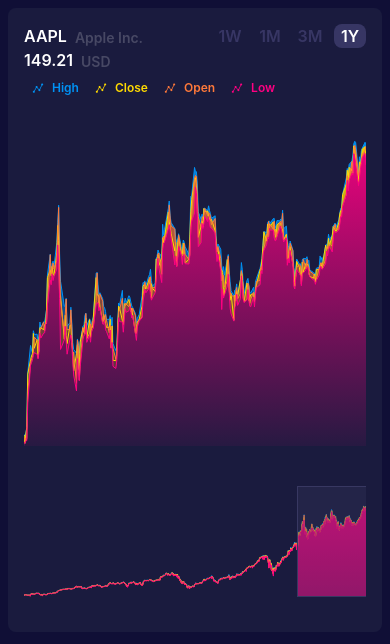
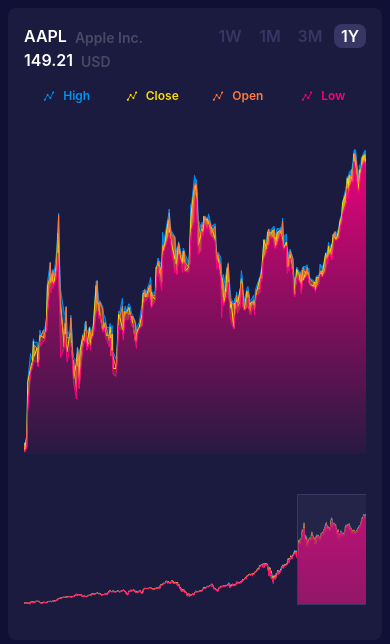
Before and after one commit to rowlandwilliams/stock-chart, a React (Create React App) app: page / in a window 390 px wide. Shown: the top 644 px of the page. Built offline with nearby package versions, Linux system fonts and the light colour scheme.

Commit message:
center legend on mobile

```diff
--- a/src/components/StockChart/Header/Header.tsx
+++ b/src/components/StockChart/Header/Header.tsx
@@ -32,7 +32,7 @@
 
         <TimeLabels latestDate={latestDate} />
       </div>
-      <div className="flex sm:hidden mt-2">
+      <div className="flex sm:hidden mt-4">
         <HeaderLegend stockKeys={stockKeys} />
       </div>
     </>
--- a/src/components/StockChart/Header/HeaderLegend/HeaderLegend.tsx
+++ b/src/components/StockChart/Header/HeaderLegend/HeaderLegend.tsx
@@ -7,7 +7,7 @@
 
 export const HeaderLegend = ({ stockKeys }: Props) => {
   return (
-    <div className="flex text-xs sm:text-xs">
+    <div className="flex text-xs sm:text-xs w-full">
       {stockKeys.map((stockKey, i) => (
         <HeaderLegendItem stockKey={stockKey} textColor={supernovaColors[i]} />
       ))}
--- a/src/components/StockChart/Header/HeaderLegend/HeaderLegendItem/HeaderLegendItem.tsx
+++ b/src/components/StockChart/Header/HeaderLegend/HeaderLegendItem/HeaderLegendItem.tsx
@@ -17,13 +17,16 @@
 
   const tooltipDifference = Number(tooltipDifferences[stockKey].toFixed(2));
   return (
-    <div className="flex items-center mx-2" style={{ color: textColor }}>
+    <div
+      className="flex justify-center items-center mx-2 w-2/4 sm:w-16"
+      style={{ color: textColor }}
+    >
       <GraphSvg
         svgColor={textColor}
         topChartIsHovered={topChartIsHovered}
         tooltipDifferenceIsPositive={tooltipDifference > 0}
       />
-      <div className="sm:w-10">
+      <div className="">
         {topChartIsHovered
           ? (tooltipDifference > 0 ? "+" : "") + tooltipDifference
           : capitalizeString(stockKey)}
```
